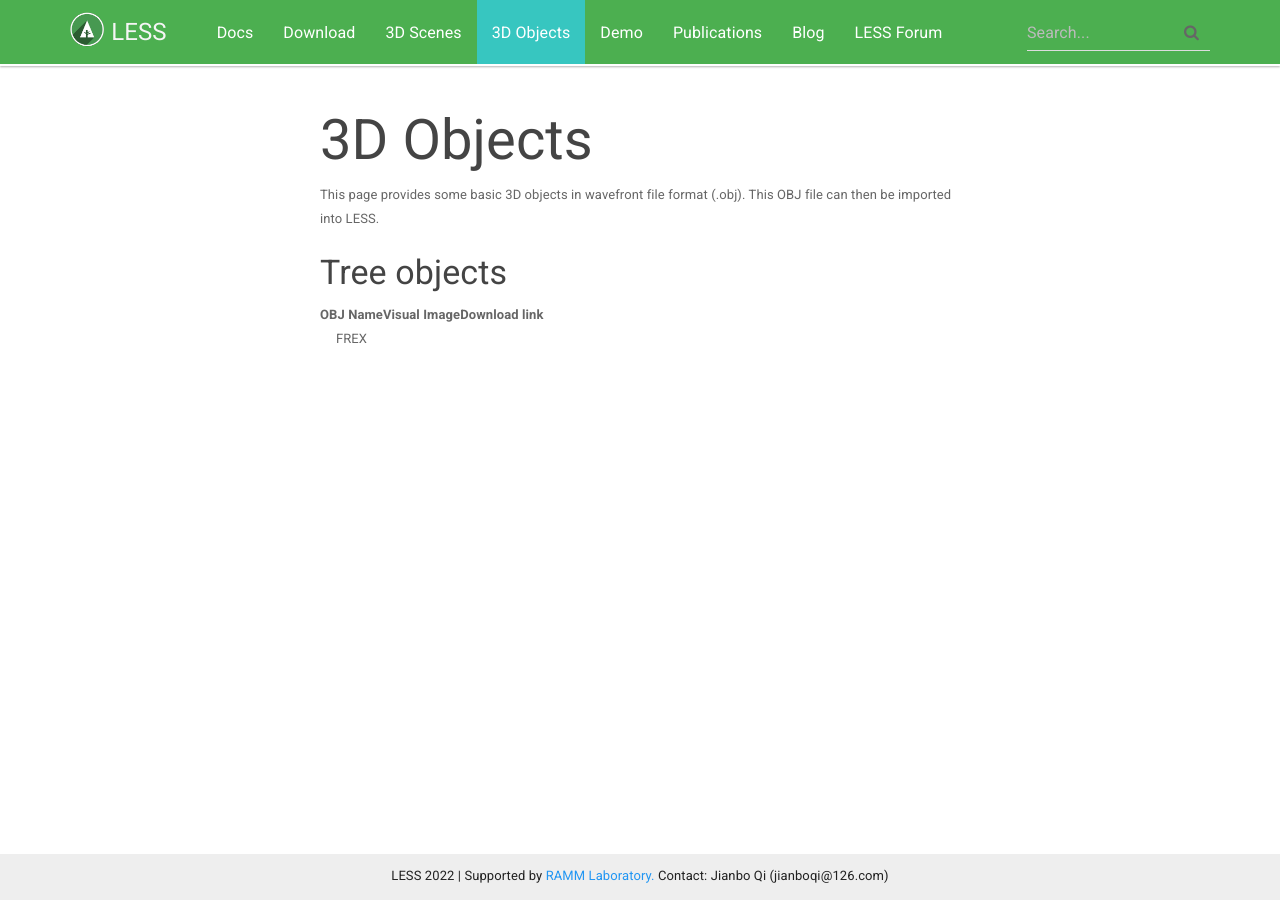
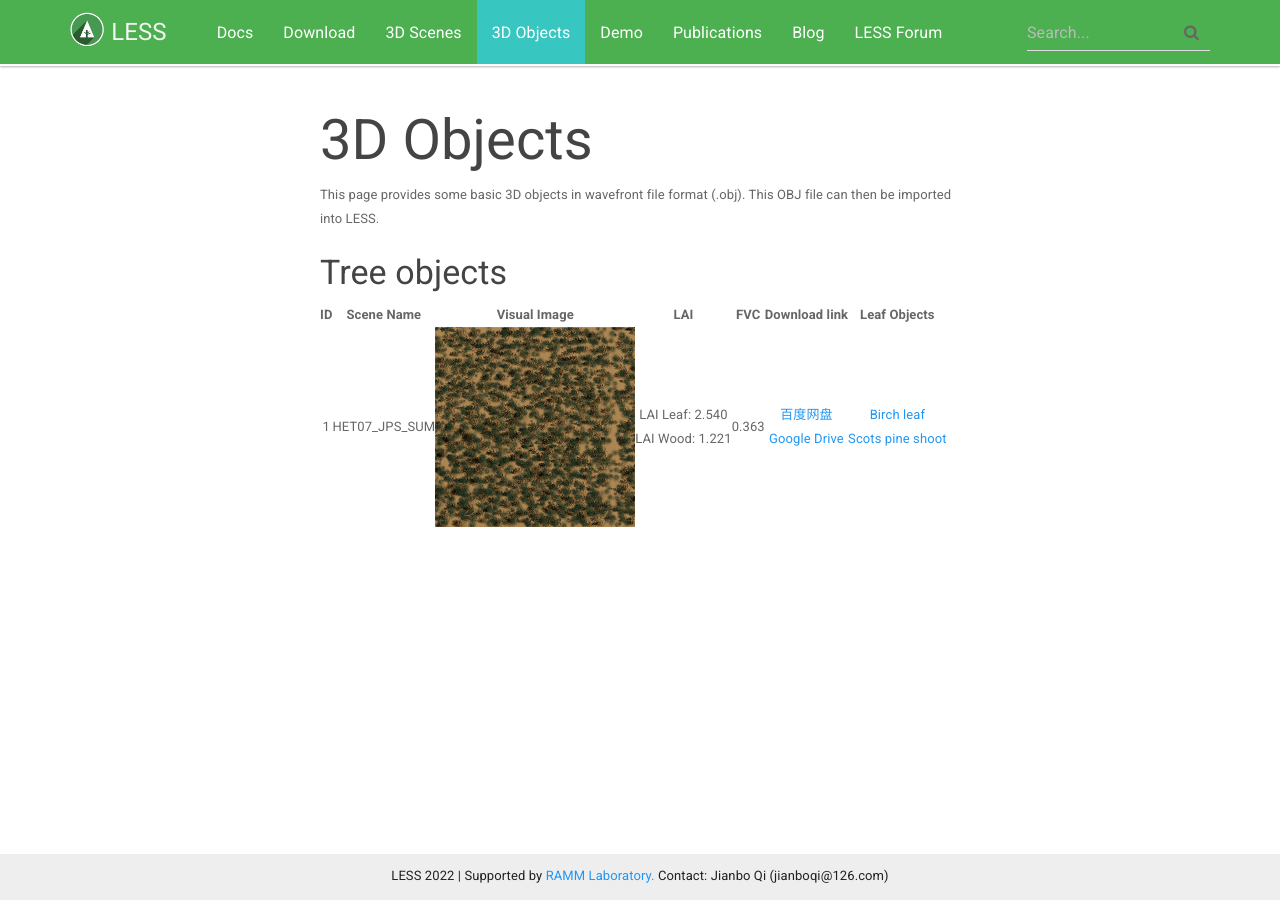
Before and after one commit to jianboqi/jianboqi.github.io, a Jekyll site: the page built from 3dobjects.md, in a window 1280 px wide. Built offline with Jekyll 4.4.1, drawn with Linux system fonts in a browser that asks for light colours; nearby versions of some CDN libraries.

Commit message:
Update 3dobjects.md

```diff
--- a/3dobjects.md
+++ b/3dobjects.md
@@ -10,6 +10,6 @@
 
 ### Tree objects
 
-|OBJ Name|Visual Image|Download link|
-|:------:|:------:|:------:|
-|FREX|||
+|ID|Scene Name|Visual Image|LAI|FVC|Download link|Leaf Objects|
+|:-------------:|:-------------:|:-------------:|:-------------:|:-------------:|:-------------:|:-------------:|
+|1|HET07_JPS_SUM|<image width="200" height="200" src="http://lessrt.org/img/SCENE-FOREST-HET07_JPS_SUM.png"/>|LAI Leaf: 2.540<br/> LAI Wood: 1.221|0.363|[百度网盘](https://pan.baidu.com/s/10fH1z6HJdpjJ7wRbZBHoHg?pwd=sija)<br/>[Google Drive](https://drive.google.com/file/d/1vQ6rs2Ry59Qw23JfGlQ2esPgU6nz9Kn4/view?usp=sharing)|[Birch leaf](http://lessrt.org/Attachments/het07-bepeleaf0.obj) <br/> [Scots pine shoot](http://lessrt.org/Attachments/het07-shoot0.obj)|
```
